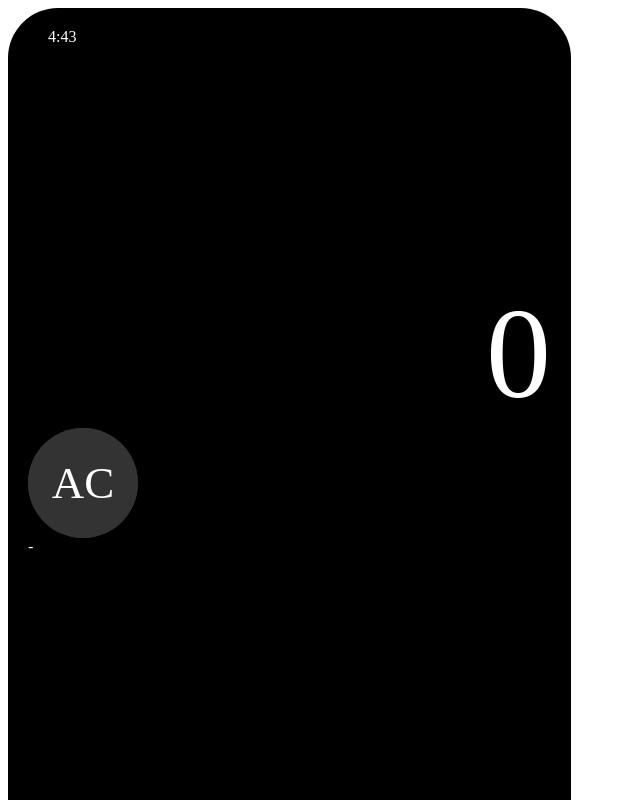
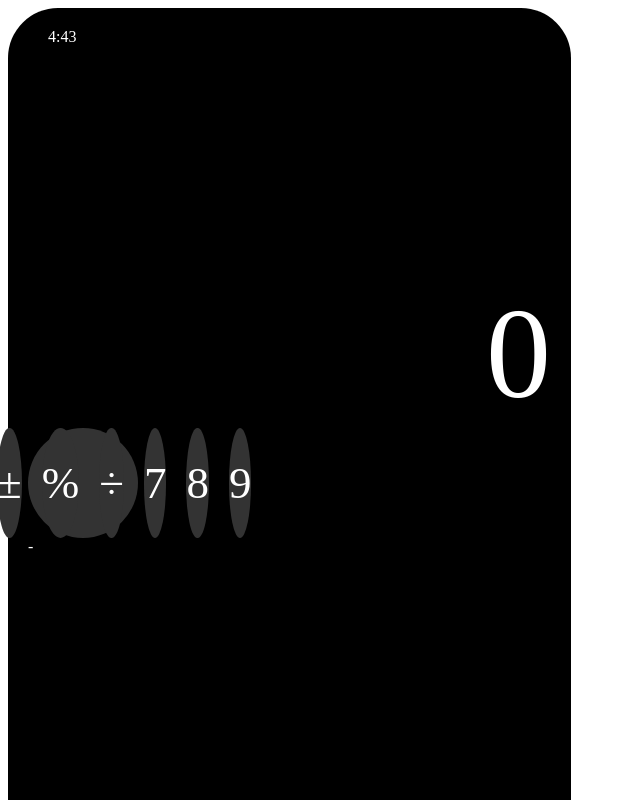
Before and after one commit to aymanjebril2/-Calculator-react-app, a React (Create React App) app: page / in a window 1280 px wide. Shown: the top 800 px of the page, without its empty margins (0-640 px from the left). Built offline with nearby package versions, Linux system fonts and the light colour scheme.

Commit message:
add number

```diff
--- a/src/App.js
+++ b/src/App.js
@@ -9,6 +9,12 @@ const App = () => {
       <div className="display">0</div>
       <div className="buttons">
         <Buttons content="AC" />
+        <Buttons content="±" />
+        <Buttons content="%" />
+        <Buttons content="÷" />
+        <Buttons content="7" />
+        <Buttons content="8" />
+        <Buttons content="9" />
       </div>
       <div className="bottom">-</div>
     </div>
```
Also changed, not shown: 1 other file (tests, documents, lock files or other folders).
